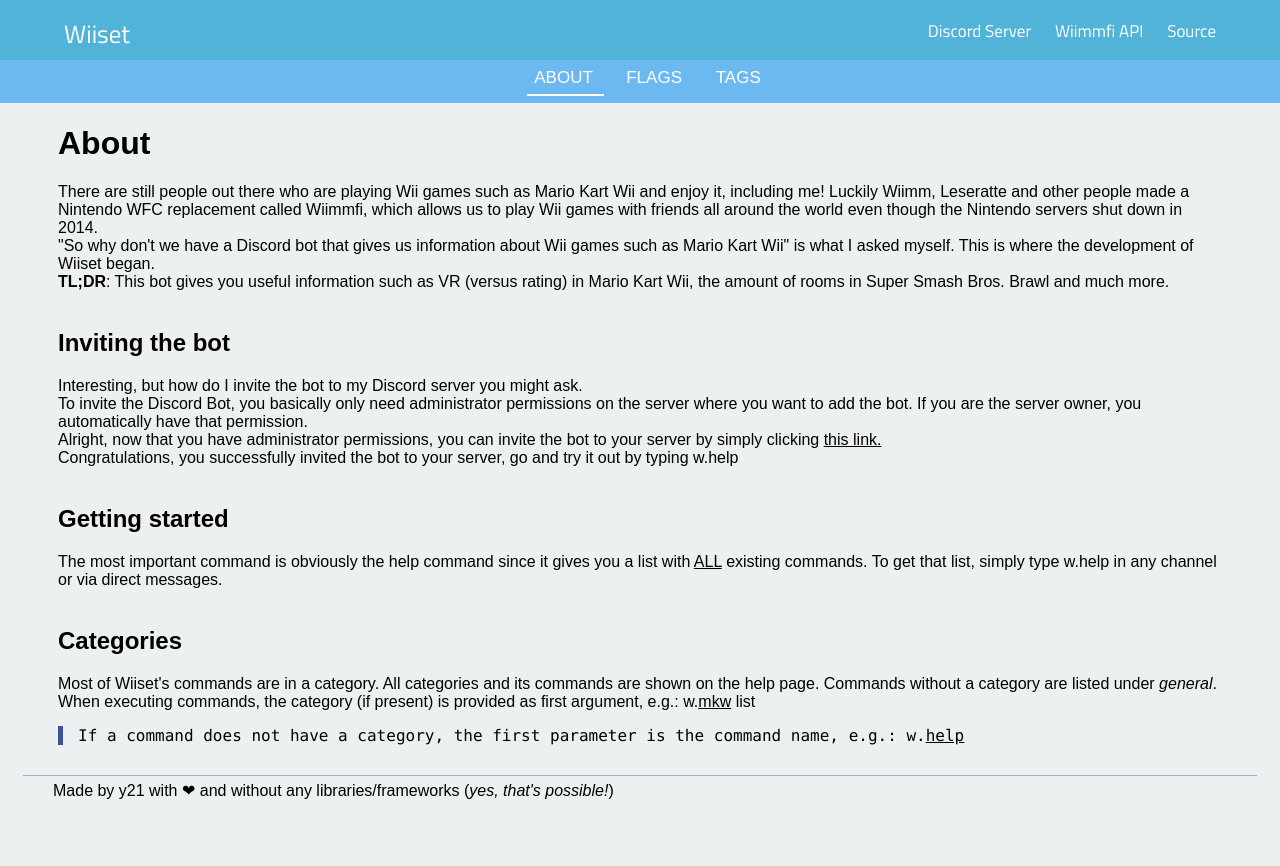
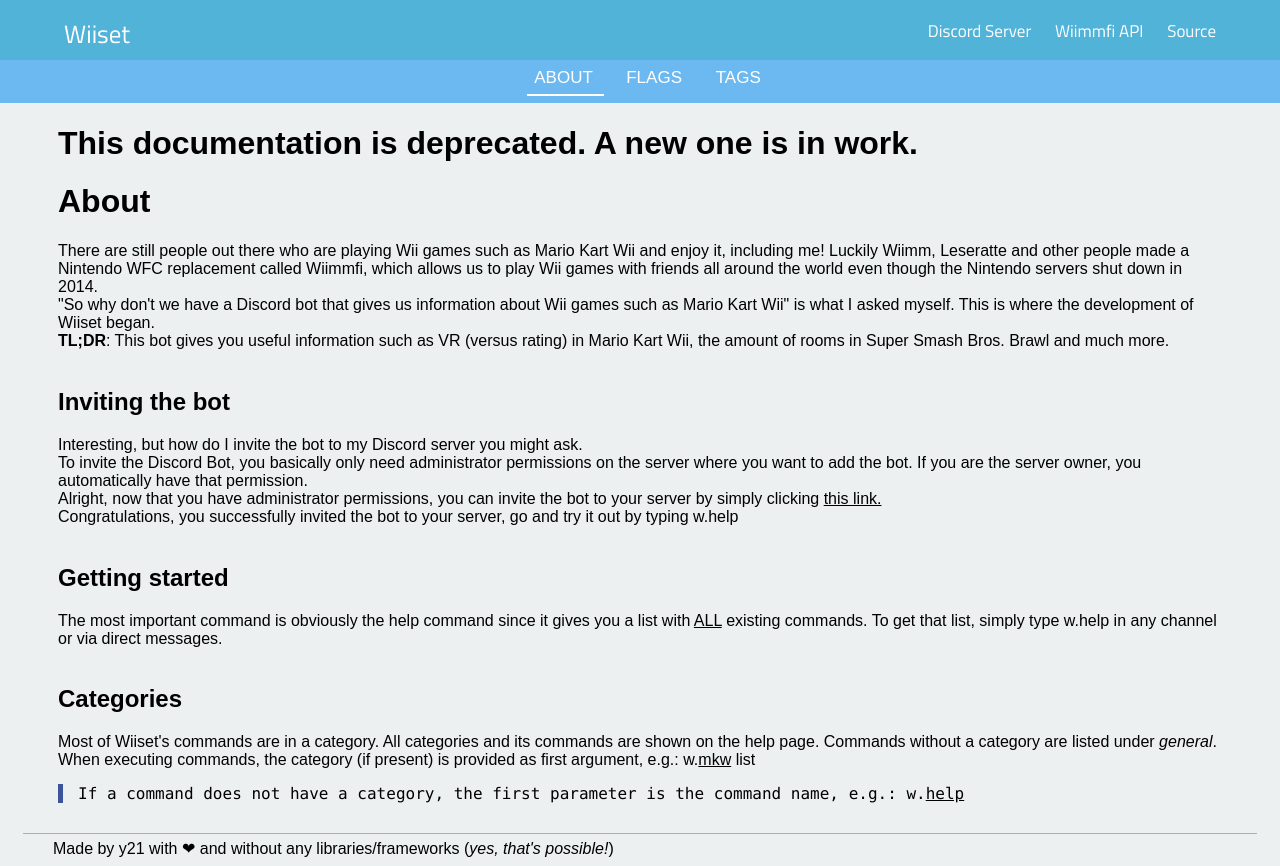
Before and after one commit to y21/wiiset-bot, a website: page docs/index.html in a window 1280 px wide. Before the commit the page ends 808 px from the top, so only its background shows below. Drawn offline with Linux system fonts and the light colour scheme; a web font is replaced by a local one.

Commit message:
Add deprecation note for current docs

```diff
--- a/docs/index.html
+++ b/docs/index.html
@@ -34,6 +34,7 @@
 			</span>
 		</div>
 		<div id="content">
+			<h1>This documentation is deprecated. A new one is in work.</h1>
 		<h1 id="heading-ct">
 		<!--
 			These placeholders will be replaced with text once the script has been loaded
```
